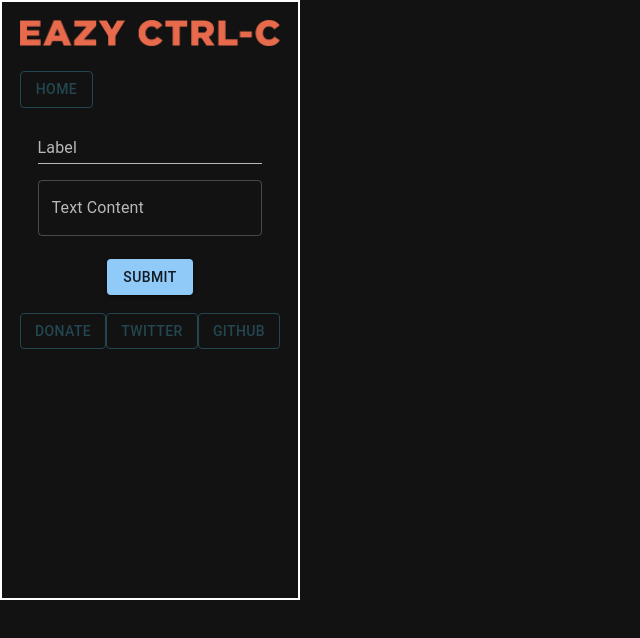
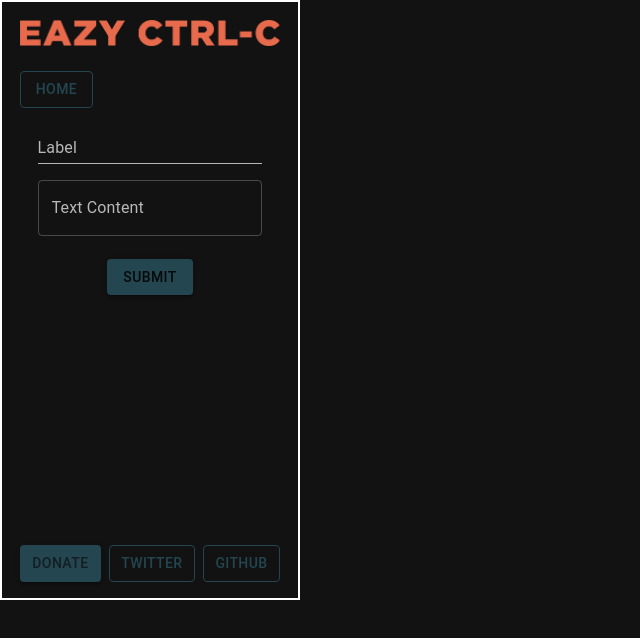
Before and after one commit to Symphon-y/Eazy-Ctrl-C, a React (Create React App) app: page / in a window 1280 px wide. Both pictures are taken after a click on the button "NEW ENTRY". Shown: the top 638 px of the page, without its empty margins (0-640 px from the left). Built offline with nearby package versions, Linux system fonts and the light colour scheme.

Commit message:
added styling

```diff
--- a/package.json
+++ b/package.json
@@ -1,5 +1,5 @@
 {
-  "name": "ezapply",
+  "name": "ezctrlc",
   "version": "0.1.0",
   "private": true,
   "dependencies": {
--- a/src/App.css
+++ b/src/App.css
@@ -54,6 +54,11 @@
   color: #234650
 }
 
+.donate_btn {
+  text-decoration: none;
+  color: #141e24
+}
+
 .divider {
   border-style: solid;
   border-color: #234650;
@@ -61,3 +66,11 @@
   width: 95%;
   margin-bottom: 3%;
 }
+
+.form_container {
+  align-items: center;
+  display: flex;
+  flex-direction: column;
+  height: 420px;
+  overflow: scroll;
+}
--- a/src/App.js
+++ b/src/App.js
@@ -35,11 +35,11 @@ function App() {
         {page === 'Copy' ? <Copy /> : <Form />}
         <span className='footer_container'>
           <Button
-            variant='outlined'
-            sx={{ color: '#234650', borderColor: '#234650' }}>
+            variant='contained'
+            sx={{ backgroundColor: '#234650', borderColor: '#234650' }}>
             <a
               href='https://www.buymeacoffee.com/RhysCreates'
-              className='footer_btn'
+              className='donate_btn'
               target='_blank'
               rel='noopener noreferrer'>
               Donate
@@ -47,7 +47,7 @@ function App() {
           </Button>
           <Button
             variant='outlined'
-            sx={{ color: '#234650', borderColor: '#234650' }}>
+            sx={{ color: '#234650', borderColor: '#234650', mr: 1, ml: 1}}>
             <a
               href='https://twitter.com/Travis_Redden'
               className='footer_btn'
--- a/src/components/Form.jsx
+++ b/src/components/Form.jsx
@@ -18,7 +18,7 @@ const Form = () => {
   };
 
   return (
-    <div>
+    <div className='form_container'>
       <Box
         component='form'
         sx={{
@@ -30,6 +30,7 @@ const Form = () => {
           id='standard-basic'
           label='Label'
           variant='standard'
+          sx={{ color: '#234650', borderColor: '#234650' }}
           onChange={(e) => {
             handleChange(setLabel, e);
           }}
@@ -38,13 +39,17 @@ const Form = () => {
           id='outlined-basic'
           label='Text Content'
           variant='outlined'
+          sx={{ color: 'red', borderColor: 'red' }}
           onChange={(e) => {
             handleChange(setContent, e);
           }}
         />
       </Box>
       <div className='submit'>
-        <Button variant='contained' onClick={setLocalStorage}>
+        <Button
+          variant='contained'
+          sx={{ backgroundColor: '#234650', borderColor: '#234650' }}
+          onClick={setLocalStorage}>
           Submit
         </Button>
       </div>
```
Also changed, not shown: public/manifest.json.
